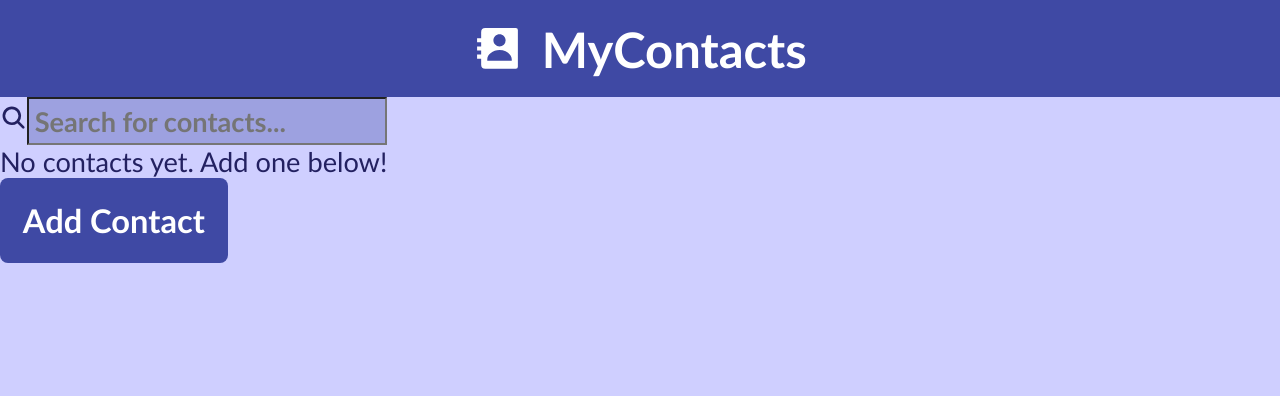
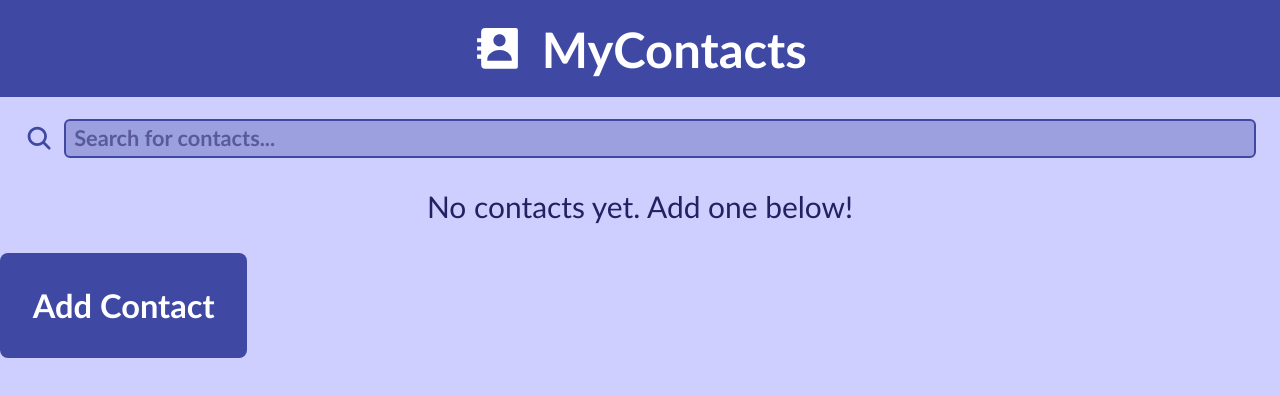
Before and after one commit to lana-bu/contactbook_webapp, a React (Vite) app: page / in a window 1280 px wide. Shown: the top 396 px of the page. Built offline with nearby package versions, Linux system fonts and the light colour scheme.

Commit message:
search bar and list formatting

```diff
--- a/src/App.css
+++ b/src/App.css
@@ -1,12 +1,13 @@
 :root {
   --primary-color: #3f49a4;
-  --primary-color-translucent: #3f49a458;
+  --primary-color-translucent: #3f49a459;
   --secondary-color: #665fd1;
   --danger-color: #f04e5e;
   --danger-color-hover: #f76170;
   --text-color: #232161;
+  --text-color-translucent: #2321618c;
   --background-color: #cfcfff;
-  --spacing: 0.7em;
+  --spacing: 1em;
 }
 
 .header {
@@ -28,6 +29,37 @@
 .header-icon {
   vertical-align: middle;
   margin: 0 0.2em;
+}
+
+.search {
+  margin: var(--spacing) 0.9em;
+  font-size: 0.8em;
+  display: flex;
+  align-items: center;
+  justify-content: center;
+}
+
+.search-icon {
+  margin: 0 0.2em;
+  vertical-align: middle;
+  color: var(--primary-color);
+  font-size: 1.3em;
+}
+
+.search-input {
+  margin: 0 0.2em;
+  flex-grow: 1;
+}
+
+.list {
+  margin: var(--spacing) 0.9em;
+  font-size: 1.1em;
+  display: flex;
+  align-items: center;
+  justify-content: center;
+  vertical-align: middle;
+  align-self: center;
+  text-align: center;
 }
 
 .delete-btn {
--- a/src/components/SearchBar.jsx
+++ b/src/components/SearchBar.jsx
@@ -13,7 +13,7 @@ const SearchBar = (props)=>{
 
     return (
         <div class='search'>
-            <IoSearch />
+            <IoSearch class='search-icon'/>
             <input type="text" class="search-input" placeholder='Search for contacts...' value={searchEntry} onChange={searchChangedHandler} />
         </div>
     )
--- a/src/index.css
+++ b/src/index.css
@@ -1,13 +1,13 @@
 :root {
   --primary-color: #3f49a4;
-  --primary-color-translucent: #3f49a42f;
+  --primary-color-translucent: #3f49a459;
   --secondary-color: #665fd1;
-  --danger-color: #fc6a78;
-  --danger-color-hover: #f95666;
+  --danger-color: #f04e5e;
+  --danger-color-hover: #f76170;
   --text-color: #232161;
-  --reverse-text-color: #d2d2f8;
-  --background-color: #ccccff;
-  --spacing: 0.7em;
+  --text-color-translucent: #2321618c;
+  --background-color: #cfcfff;
+  --spacing: 1em;
 }
 
 * {
@@ -43,13 +43,18 @@ button:hover {
 }
 
 input {
-  padding: 0.2em;
+  padding: 0.2em 0.4em;
   font-size: 1em;
   font-weight: bold;
   font-family: inherit;
+  border-radius: 6px;
+  border: 2px solid var(--primary-color);
   color: var(--text-color);
+  background-color: var(--primary-color-translucent);
+}
 
-  background-color: var(--primary-color-translucent);
+::placeholder { /* Most modern browsers support this now. */
+  color: var(--text-color-translucent);
 }
 
 /* :root {
```
